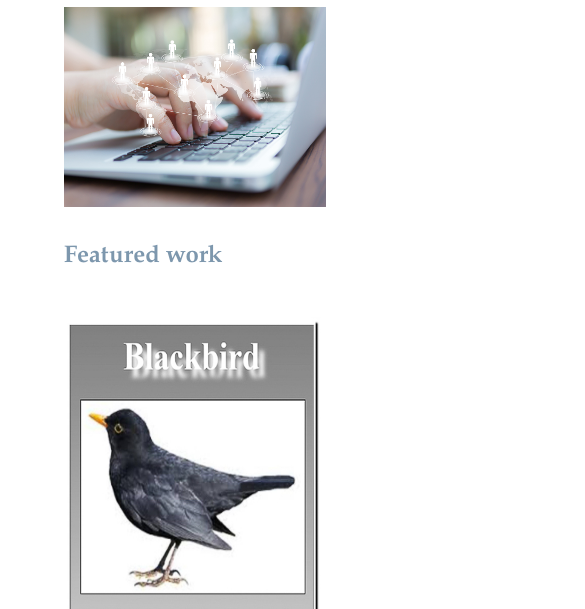
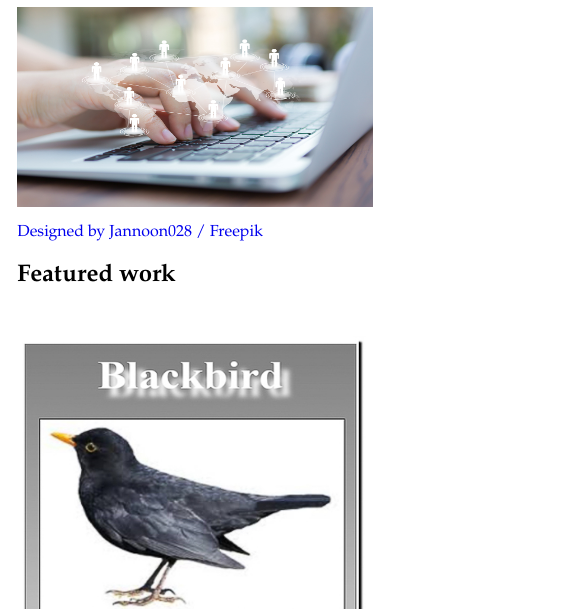
Before and after one commit to jeanmejias/Build-a-portfolio-site_project_2, a plain HTML site: page Design-Mockup-Portfolio/Index.html in a window 390 px wide. Shown: the part 153-762 px from the top of the page, 585 px wide, since content can reach past the window. Drawn offline with Linux system fonts and the light colour scheme.

Commit message:
Add files via upload

```diff
--- a/Design-Mockup-Portfolio/Index.html
+++ b/Design-Mockup-Portfolio/Index.html
@@ -15,8 +15,8 @@
     <main class="container">
 
         <!-- Title part of the page with Udacity logo and persons name -->
-        <header class="border-down">
-            <a href="https://eu.udacity.com/">
+        <header class="border-line">
+            <a href="https://eu.udacity.com/" target="_blank">
                 <img class="udacity-symbol" src="https://1onjea25cyhx3uvxgs4vu325-wpengine.netdna-ssl.com/wp-content/themes/udacity_wp_1_8/images/udacity_mark.png" alt="Udacity symbol letter U">
             </a>
             <div class="name">
@@ -24,11 +24,15 @@
                 <p>Front-end developer</p>
             </div>
         </header>
-        <!-- Bigest image with the code -->
+        <!-- Bigest image -->
         <div>
-           <img class="code-pic" src="images/hands.jpg" alt="">
+        	<a href="http://www.freepik.com" target="_blank">
+           <img class="code-pic" src="images/hands.jpg" alt="">Designed by Jannoon028 / Freepik</a>
         </div>
-			<section class="border-down">
+
+        <!-- My three projects -->
+
+			<section class="border-line">
             <h2 class="project-section-title">Featured work</h2>
             <div class="project-pic">
                 <div class="project">
@@ -45,6 +49,7 @@
                 </div>
                 <div class="project">
                 <a class="project-link" href="https://github.com/jeanmejias/Memory-Game_project_3" target="_blank">
+                	<!-- <a href="http://www.freepik.com">Designed by Starline / Freepik</a> -->
                     <img class="code-pic" src="images/new_project.jpg" alt="new_project">
                     <h3 class="project-title">New project soon</h3>
                 </a>
--- a/Design-Mockup-Portfolio/main.css
+++ b/Design-Mockup-Portfolio/main.css
@@ -1,7 +1,7 @@
 .container {
     width: 70%;
     margin: 30px auto;
-    font-family: "Garamond", cursive, sans-serif;
+    font-family: "Garamond", "calibri", sans-serif;
  }
 
  a,
@@ -32,8 +32,8 @@
     margin-bottom: 20px;
  }
 
- .border-down {
-    border-bottom: 3px solid #7d97ad;
+ .border-line {
+    border-bottom: 5px solid #7d97ad;
  }
 
  /**** BIG IMAGE ****/
@@ -42,25 +42,11 @@
     height: 400px;
     margin: 10px 0;
  }
-/*banner*/
-.img {
-  background: url('images/hands.jpg');
-  background:
-    -webkit-image-set(
-      url(images/hands_2-384.jpg) 1x,
-      url(images/hands.jpg-775.jpg) 2x,
-    );
-  background-image:
-    image-set(
-      url(images/hands_2-384.jpg) 1x,
-      url(images/hands.jpg-775.jpg) 2x,
-    );
-}
 
-/**** SMALL IMAGES ****/
+/**** 3 PROJECTS ****/
 
  .project-section-title {
-    color: #7d97ad;
+    color: #000;
  }
 
  .project-pic {
@@ -80,8 +66,8 @@
  }
 
  .project img {
+    width: 100%;
     height: 300px;
-    width: 100%;
  }
 
  .project:last-of-type {
@@ -103,7 +89,7 @@
  }
 
  .project:hover {
-    box-shadow: 3px 3px 30px silver;
+    box-shadow: 3px 3px 30px black;
  }
 
 
@@ -140,9 +126,24 @@
        font-size: 3em;
     }
  }
+ /**** SOURCE/ SRCSET ****/
+.img {
+  background: url('images/hands.jpg');
+  background:
+    -webkit-image-set(
+      url(images/hands_2-384.jpg) 1x,
+      url(images/hands.jpg-775.jpg) 2x,
+    );
+  background-image:
+    image-set(
+      url(images/hands_2-384.jpg) 1x,
+      url(images/hands.jpg-775.jpg) 2x,
+    );
+}
+
 
  @media screen and (max-width: 800px) {
-     .main_wrapper {
+     .container {
          width: 95%;
      }
 
@@ -160,7 +161,7 @@
  }
 
  @media screen and (max-width: 600px) {
-     .main_wrapper {
+     .container {
          width: 95%;
      }
     .name h1 {
```
